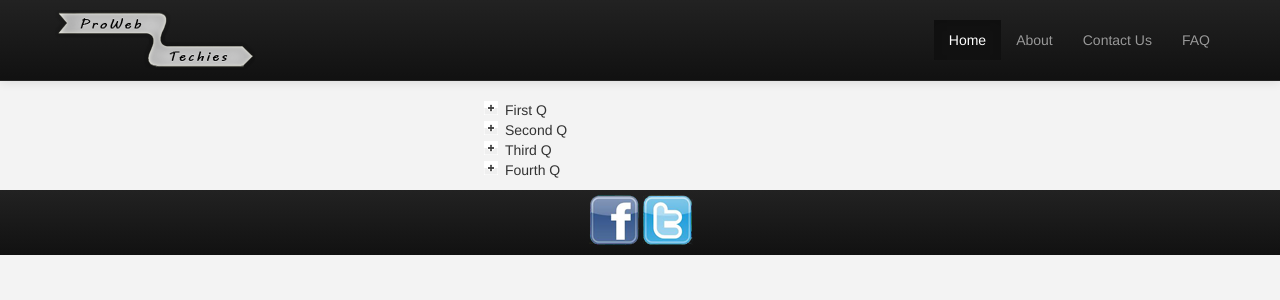
After one commit to prowebtechies/prowebtechies, a CakePHP app: the page made by app/View/Pages/faq.ctp in a window 1280 px wide. The commit adds this page. Shown: the top 300 px of the page. Run offline with PHP 8.4 and a stand-in for CakePHP, Linux system fonts and the light colour scheme; the template is opened without the code that fills it, so the values that code supplies are empty; some libraries are stand-ins or nearby versions.

Commit message:
added faq implmentation

```diff
--- a/app/Config/routes.php
+++ b/app/Config/routes.php
@@ -29,6 +29,7 @@
 	Router::connect('/', array('controller' => 'pages', 'action' => 'index'));
 	Router::connect('/about', array('controller' => 'pages', 'action' => 'about'));
 	Router::connect('/contact', array('controller' => 'pages', 'action' => 'contact'));
+	Router::connect('/faq', array('controller' => 'pages', 'action' => 'faq'));
 /**
  * ...and connect the rest of 'Pages' controller's urls.
  */
--- a/app/Controller/PagesController.php
+++ b/app/Controller/PagesController.php
@@ -83,4 +83,8 @@ class PagesController extends AppController {
 	public function contact() {
 
 	}
+
+	public function faq() {
+
+	}
 }
--- a/app/View/Layouts/default.ctp
+++ b/app/View/Layouts/default.ctp
@@ -62,6 +62,7 @@
 						    <li class="active"><?php echo $this->Html->link('Home', '/'); ?></a></li>
 						    <li><?php echo $this->Html->link('About', '/about'); ?></li>
 					    	<li><?php echo $this->Html->link('Contact Us', '/contact'); ?></li>
+					    	<li><?php echo $this->Html->link('FAQ', '/faq'); ?></li>
 				    	</ul>
 				    </div>
 			    </div>
--- /dev/null
+++ b/app/View/Pages/faq.ctp
@@ -0,0 +1,8 @@
+<div class="row">
+	<ul class="span8 faq-list">
+		<li>First Q <p>Anwser 1</p></li>
+		<li>Second Q <p>Anwser 2</p></li>
+		<li>Third Q<p>Anwser 3</p></li>
+		<li>Fourth Q<p>Anwser 4</p></li>
+	</ul>
+</div>
--- a/app/webroot/css/default.css
+++ b/app/webroot/css/default.css
@@ -97,3 +97,16 @@ body {
 .map-span {
 	margin-left: 8%;
 }
+ .minus {
+	list-style-image:url('../img/minus.png') !important;
+}
+.faq-list {
+	list-style-type: none;
+	margin-left: 40%
+}
+.faq-list li {
+	list-style-image:url('../img/plus.png');
+}
+.faq-list li p {
+	display: none;
+}
--- a/app/webroot/js/default.js
+++ b/app/webroot/js/default.js
@@ -29,27 +29,15 @@ $(function(){
 		 }
 	});
 
-	// $('#ReadMore1').on('click',function(e) {
-	// 	e.preventDefault();
-	// 	$('#project1').show();
-	// 	$('#ReadMore1').hide();
-	// })
-	// $('#ReadMore2').on('click',function(e) {
-	// 	e.preventDefault();
-	// 	$('#project2').show();
-	// 	$('#ReadMore2').hide();
-	// })
-	// $('#ReadMore3').on('click',function(e) {
-	// 	e.preventDefault();
-	// 	$('#project3').show();
-	// 	$('#ReadMore3').hide();
-	// })
-
-
 	$('.home-row .span3 a').on('click', function(e){
 		e.preventDefault();
 		$(this).closest('.span3').find('p:eq(1)').show();
 		$(this).hide();
 	})
 
+	$('.faq-list li').on('click', function(e){
+		$(this).find('p').toggle();
+		$(this).toggleClass('minus');
+	})
+
 });
```
Also changed, not shown: app/webroot/img/minus.png (added), app/webroot/img/plus.png (added).
